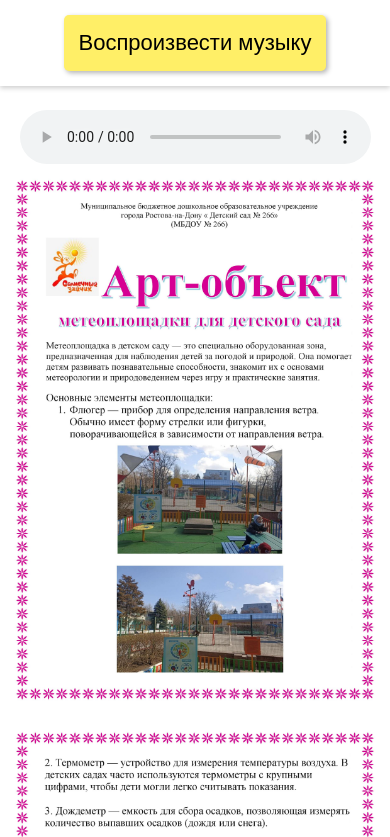
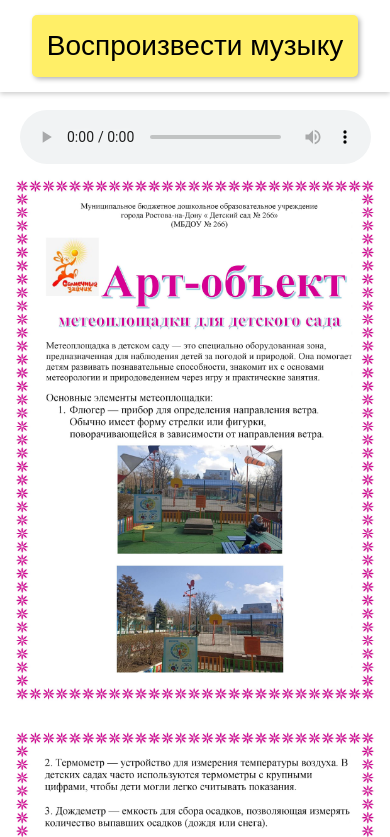
Before and after one commit to ds266/test, a plain HTML site: page index.html in a window 390 px wide. Shown: the top 837 px of the page. Drawn offline with Linux system fonts and the light colour scheme.

Commit message:
Update style.css

```diff
--- a/style.css
+++ b/style.css
@@ -29,7 +29,7 @@ body {
       text-align: center;
       text-decoration: none;
       display: inline-block;
-      font-size: 22px;
+      font-size: 28px;
       border-radius: 5px;
       cursor: pointer;
       box-shadow: 2px 2px 5px rgba(0,0,0,0.3);
@@ -63,5 +63,6 @@ body {
     #playPauseButton {
       padding: 15px 15px;
       min-width: 250px;
+      font-size: 28px;
 }
 }
```
